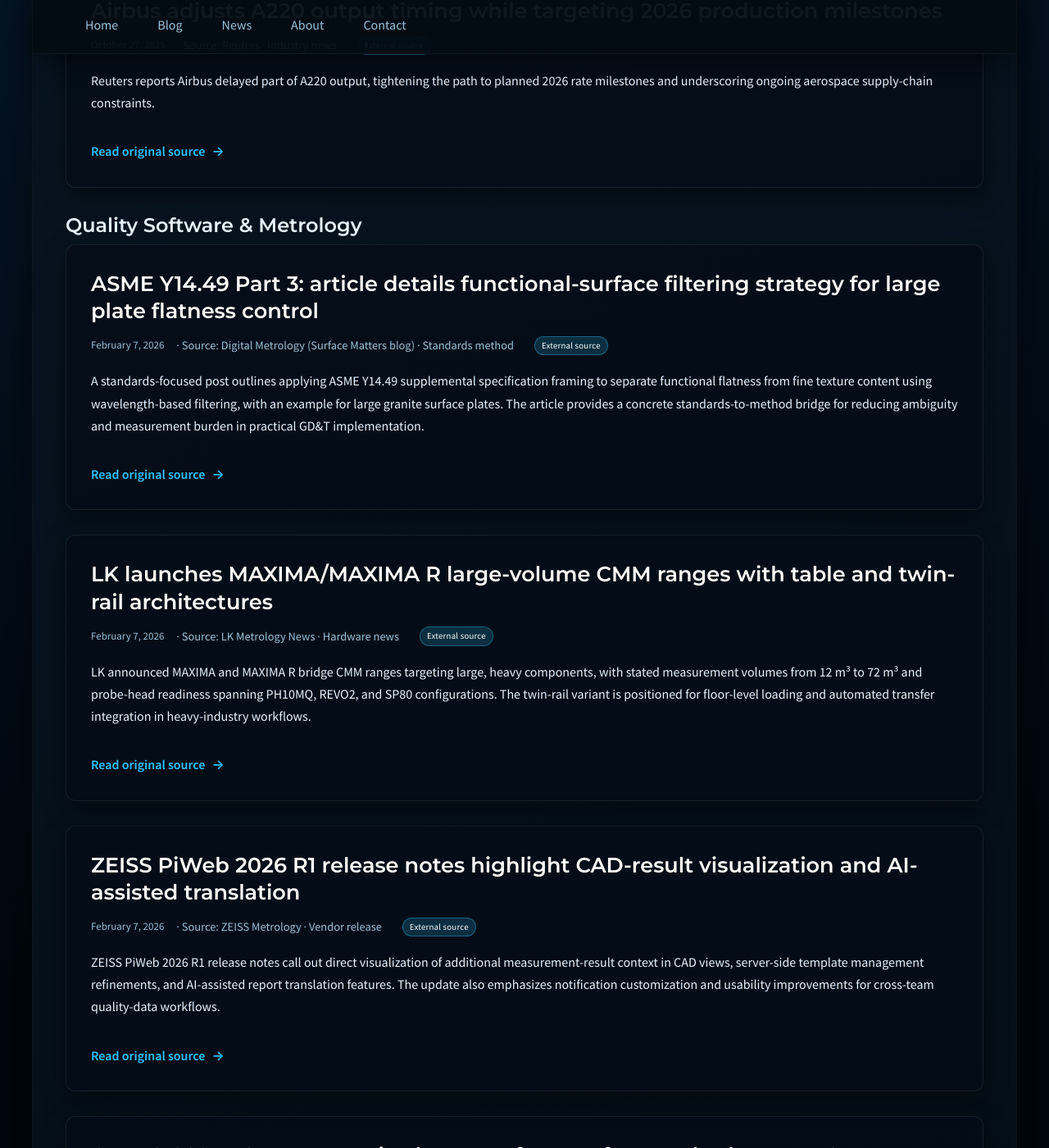
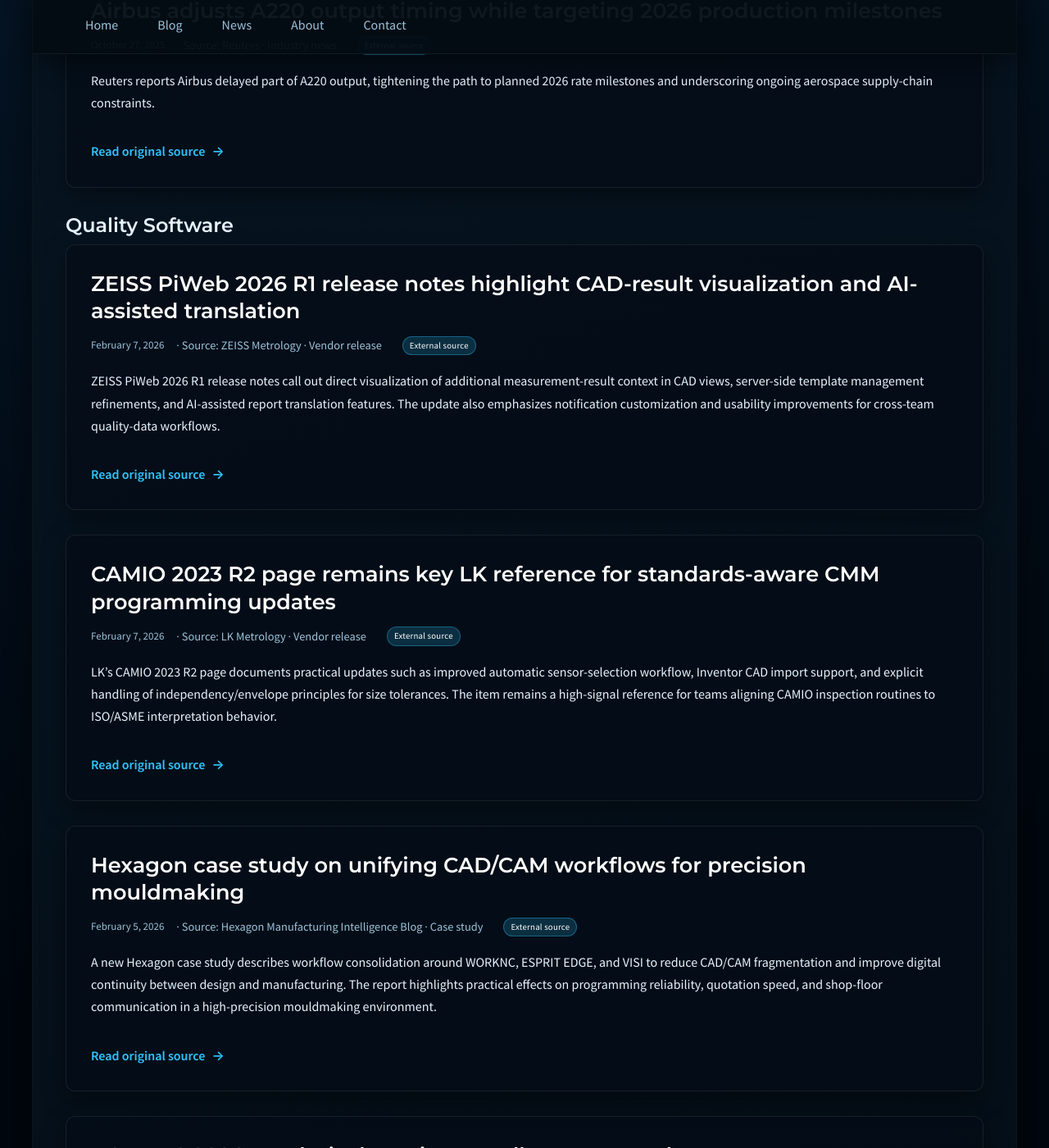
Before and after one commit to JohnForeman/MetrologyCentral, a Jekyll site: the page built from news.md, in a window 1280 px wide and 1400 px high, scrolled down 2392 px. Shown: the whole window at 82% size. Built offline with Jekyll 4.4.1, drawn with Linux system fonts in a browser that asks for light colours; some of the changed text lies outside the part shown.

Commit message:
Normalize news taxonomy sectors and split metrology categories

```diff
--- a/_data/news.yml
+++ b/_data/news.yml
@@ -1,6 +1,7 @@
 - date: 2026-01-30
   title: PC-DMIS 2026.1 Technical Preview enrollment opened
   source: Hexagon Nexus Community
+  sector: quality_software
   kind: vendor_release
   summary: Hexagon opened early sign-up for the PC-DMIS 2026.1 Technical Preview, signaling an upcoming pre-release cycle for validation and feedback before general availability. This is a useful early indicator for teams that want to regression-test routines before production rollout.
   url: https://nexus.hexagon.com/community/public/pc-dmis/b/news-and-announcements/posts/pc-dmis-2026-1-technical-preview-coming-soon
@@ -8,6 +9,7 @@
 - date: 2026-02-07
   title: CAMIO 2023 R2 page remains key LK reference for standards-aware CMM programming updates
   source: LK Metrology
+  sector: quality_software
   kind: vendor_release
   summary: LK’s CAMIO 2023 R2 page documents practical updates such as improved automatic sensor-selection workflow, Inventor CAD import support, and explicit handling of independency/envelope principles for size tolerances. The item remains a high-signal reference for teams aligning CAMIO inspection routines to ISO/ASME interpretation behavior.
   url: https://www.lkmetrology.com/products/software/camio-2023-r2/
@@ -15,6 +17,7 @@
 - date: 2026-02-07
   title: ZEISS PiWeb 2026 R1 release notes highlight CAD-result visualization and AI-assisted translation
   source: ZEISS Metrology
+  sector: quality_software
   kind: vendor_release
   summary: ZEISS PiWeb 2026 R1 release notes call out direct visualization of additional measurement-result context in CAD views, server-side template management refinements, and AI-assisted report translation features. The update also emphasizes notification customization and usability improvements for cross-team quality-data workflows.
   url: https://www.zeiss.com/metrology/en/software/zeiss-piweb/release-notes.html
@@ -22,6 +25,7 @@
 - date: 2026-02-07
   title: LK launches MAXIMA/MAXIMA R large-volume CMM ranges with table and twin-rail architectures
   source: LK Metrology News
+  sector: scientific_metrology
   kind: hardware_news
   summary: LK announced MAXIMA and MAXIMA R bridge CMM ranges targeting large, heavy components, with stated measurement volumes from 12 m³ to 72 m³ and probe-head readiness spanning PH10MQ, REVO2, and SP80 configurations. The twin-rail variant is positioned for floor-level loading and automated transfer integration in heavy-industry workflows.
   url: https://www.lkmetrology.com/news/large-volume-cmm-new-maxima-table-and-twin-rail-version-available/
@@ -29,6 +33,7 @@
 - date: 2026-02-05
   title: Hexagon case study on unifying CAD/CAM workflows for precision mouldmaking
   source: Hexagon Manufacturing Intelligence Blog
+  sector: quality_software
   kind: case_study
   summary: A new Hexagon case study describes workflow consolidation around WORKNC, ESPRIT EDGE, and VISI to reduce CAD/CAM fragmentation and improve digital continuity between design and manufacturing. The report highlights practical effects on programming reliability, quotation speed, and shop-floor communication in a high-precision mouldmaking environment.
   url: https://blog.manufacturing.hexagon.com/advanced-manufacturing/cam-software/from-fragmented-workflows-to-unified-precision-in-mouldmaking/
@@ -36,6 +41,7 @@
 - date: 2026-02-07
   title: "ASME Y14.49 Part 3: article details functional-surface filtering strategy for large plate flatness control"
   source: Digital Metrology (Surface Matters blog)
+  sector: scientific_metrology
   kind: standards_method
   summary: A standards-focused post outlines applying ASME Y14.49 supplemental specification framing to separate functional flatness from fine texture content using wavelength-based filtering, with an example for large granite surface plates. The article provides a concrete standards-to-method bridge for reducing ambiguity and measurement burden in practical GD&T implementation.
   url: https://digitalmetrology.com/asme-y14-49-surface-plate/
--- a/news.md
+++ b/news.md
@@ -24,20 +24,16 @@
   <a class="news-filter-btn" href="#ev-manufacturing">EV Manufacturing</a>
   <a class="news-filter-btn" href="#auto-manufacturing">Auto Manufacturing</a>
   <a class="news-filter-btn" href="#aerospace-defense-manufacturing">Aerospace & Defense</a>
-  <a class="news-filter-btn" href="#quality-software-metrology">Quality Software & Metrology</a>
+  <a class="news-filter-btn" href="#quality-software">Quality Software</a>
+  <a class="news-filter-btn" href="#scientific-metrology">Scientific Metrology</a>
 </div>
 
 {% assign items = site.data.news | sort: 'date' | reverse %}
 {% assign ev_items = items | where: 'sector', 'ev_manufacturing' %}
 {% assign auto_items = items | where: 'sector', 'auto_manufacturing' %}
 {% assign aero_items = items | where: 'sector', 'aerospace_defense_manufacturing' %}
-
-{% assign quality_items = '' | split: '' %}
-{% for item in items %}
-  {% unless item.sector == 'ev_manufacturing' or item.sector == 'auto_manufacturing' or item.sector == 'aerospace_defense_manufacturing' %}
-    {% assign quality_items = quality_items | push: item %}
-  {% endunless %}
-{% endfor %}
+{% assign quality_items = items | where: 'sector', 'quality_software' %}
+{% assign science_items = items | where: 'sector', 'scientific_metrology' %}
 
 {% if ev_items and ev_items.size > 0 %}
   <section id="ev-manufacturing" class="news-category-section">
@@ -110,8 +106,8 @@
 {% endif %}
 
 {% if quality_items and quality_items.size > 0 %}
-  <section id="quality-software-metrology" class="news-category-section">
-    <h2>Quality Software & Metrology</h2>
+  <section id="quality-software" class="news-category-section">
+    <h2>Quality Software</h2>
     <div class="post-list" id="news-list-quality">
       {% for item in quality_items %}
         <article class="post-preview news-item" data-kind="{{ item.kind | default: 'uncategorized' }}">
@@ -131,3 +127,26 @@
     </div>
   </section>
 {% endif %}
+
+{% if science_items and science_items.size > 0 %}
+  <section id="scientific-metrology" class="news-category-section">
+    <h2>Scientific Metrology</h2>
+    <div class="post-list" id="news-list-science">
+      {% for item in science_items %}
+        <article class="post-preview news-item" data-kind="{{ item.kind | default: 'uncategorized' }}">
+          <header>
+            <h2><a href="{{ item.url }}" target="_blank" rel="noopener">{{ item.title }}</a></h2>
+            <p class="post-meta">
+              <time datetime="{{ item.date }}">{{ item.date | date: "%B %-d, %Y" }}</time>
+              {% if item.source %} · Source: {{ item.source }}{% endif %}
+              {% if item.kind %} · {{ item.kind | replace: '_', ' ' | replace: '-', ' ' | capitalize }}{% endif %}
+              <span class="source-policy-badge">External source</span>
+            </p>
+          </header>
+          {% if item.summary %}<div class="excerpt"><p>{{ item.summary }}</p></div>{% endif %}
+          <a href="{{ item.url }}" class="read-more" target="_blank" rel="noopener">Read original source</a>
+        </article>
+      {% endfor %}
+    </div>
+  </section>
+{% endif %}
```
